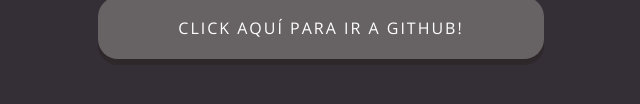
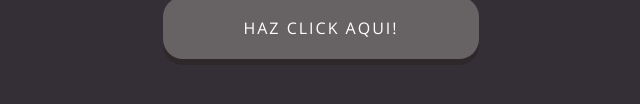
Before and after one commit to kevhausen/desafiobranch, a plain HTML site: page index.html in a window 1280 px wide. Shown: the part 516-620 px from the top of the page, without its empty margins (319-959 px from the left). Drawn offline with nearby package versions, Linux system fonts and the light colour scheme.

Commit message:
boton cambiado en master

```diff
--- a/index.html
+++ b/index.html
@@ -15,7 +15,7 @@
       <img src="https://assets.pokemon.com/assets/cms2/img/pokedex/full/003.png" alt="venasaur">
     </a>
     <button type="button" class="btn">
-      <a href="https://github.com/" target="_blank">Click aquí para ir a GitHub!</a>
+      <a href="https://github.com/" target="_blank">Haz click aqui!</a>
     </button>
   </div>
 </body>
```
